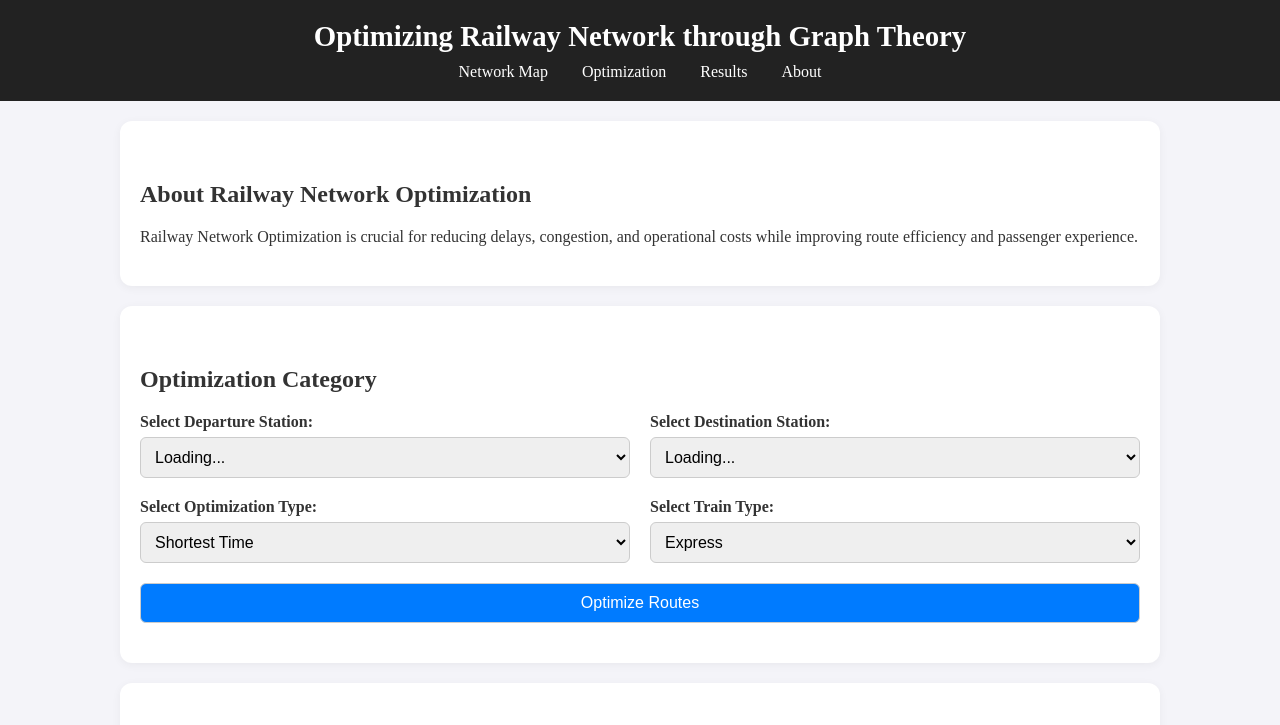
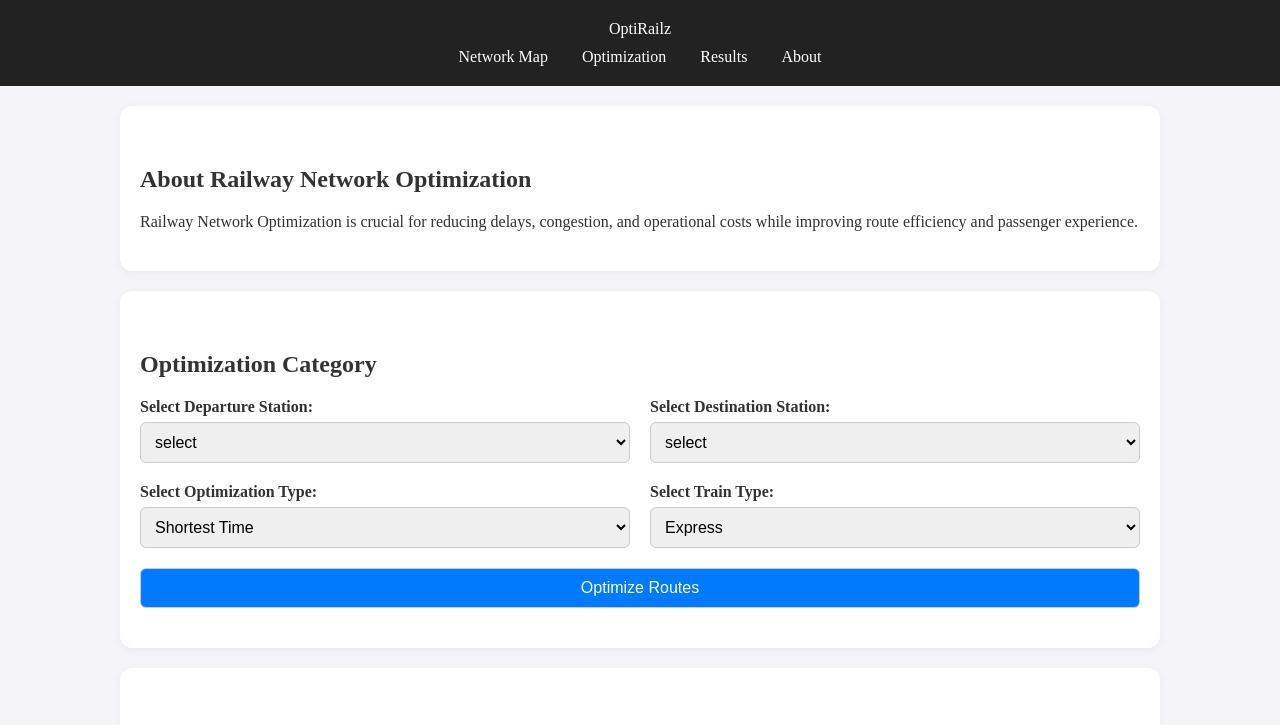
Before and after one commit to Komal20112005/RAILWAY_NETWORK, a plain HTML site: page index.html in a window 1280 px wide. Shown: the top 725 px of the page. Drawn offline with Linux system fonts and the light colour scheme; a script that the page names is missing; a web font is replaced by a local one.

Commit message:
Update index.html

```diff
--- a/index.html
+++ b/index.html
@@ -12,10 +12,9 @@
     <link href="https://fonts.googleapis.com/css2?family=DM+Serif+Text&display=swap" rel="stylesheet">
 </head>
 <body>
-    <header>
-        <div class="container">
-            <h1>Optimizing Railway Network through Graph Theory</h1>
-            <nav>
+    <header class="navbar">
+        <div class="logo">OptiRailz</div>
+            <nav class="nav-links">
                 <a href="#network-map">Network Map</a>
                 <a href="#optimization">Optimization</a>
                 <a href="#results">Results</a>
@@ -41,14 +40,28 @@
                 <div class="form-group">
                     <label for="departure-station">Select Departure Station:</label>
                     <select id="departure-station">
-                        <option>Loading...</option>
+                        <option value="select">select</option>
+                        <option value="station-1">station-1</option>
+                        <option value="station-2">station-2</option>
+                        <option value="station-3">station-3</option>
+                        <option value="station-4">station-4</option>
+                        <option value="station-5">station-5</option>
+                        <option value="station-6">station-6</option>
+                        <option value="station-7">station-7</option>
                     </select>
                 </div>
 
                 <div class="form-group">
                     <label for="destination-station">Select Destination Station:</label>
                     <select id="destination-station">
-                        <option>Loading...</option>
+                        <option value="select">select</option>
+                        <option value="station-1">station-1</option>
+                        <option value="station-2">station-2</option>
+                        <option value="station-3">station-3</option>
+                        <option value="station-4">station-4</option>
+                        <option value="station-5">station-5</option>
+                        <option value="station-6">station-6</option>
+                        <option value="station-7">station-7</option>
                     </select>
                 </div>
 
```
